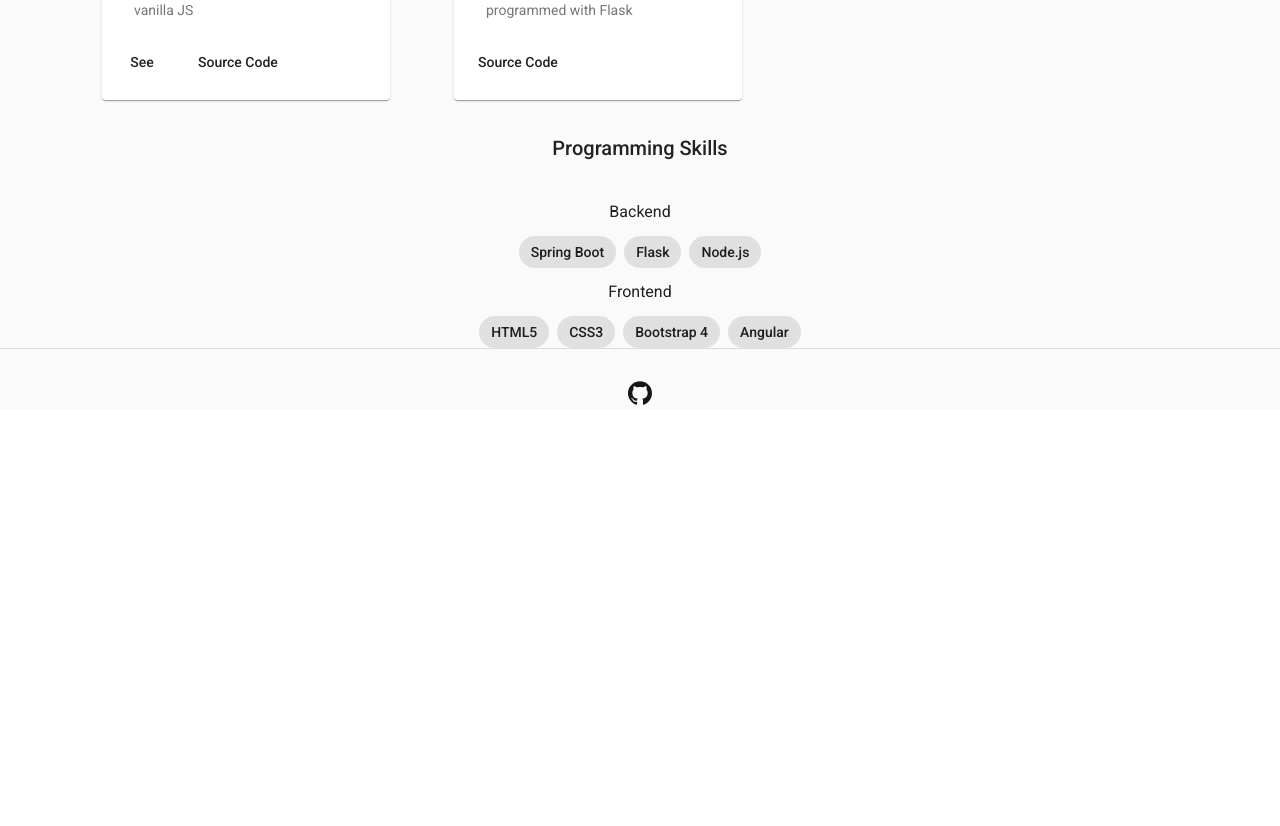
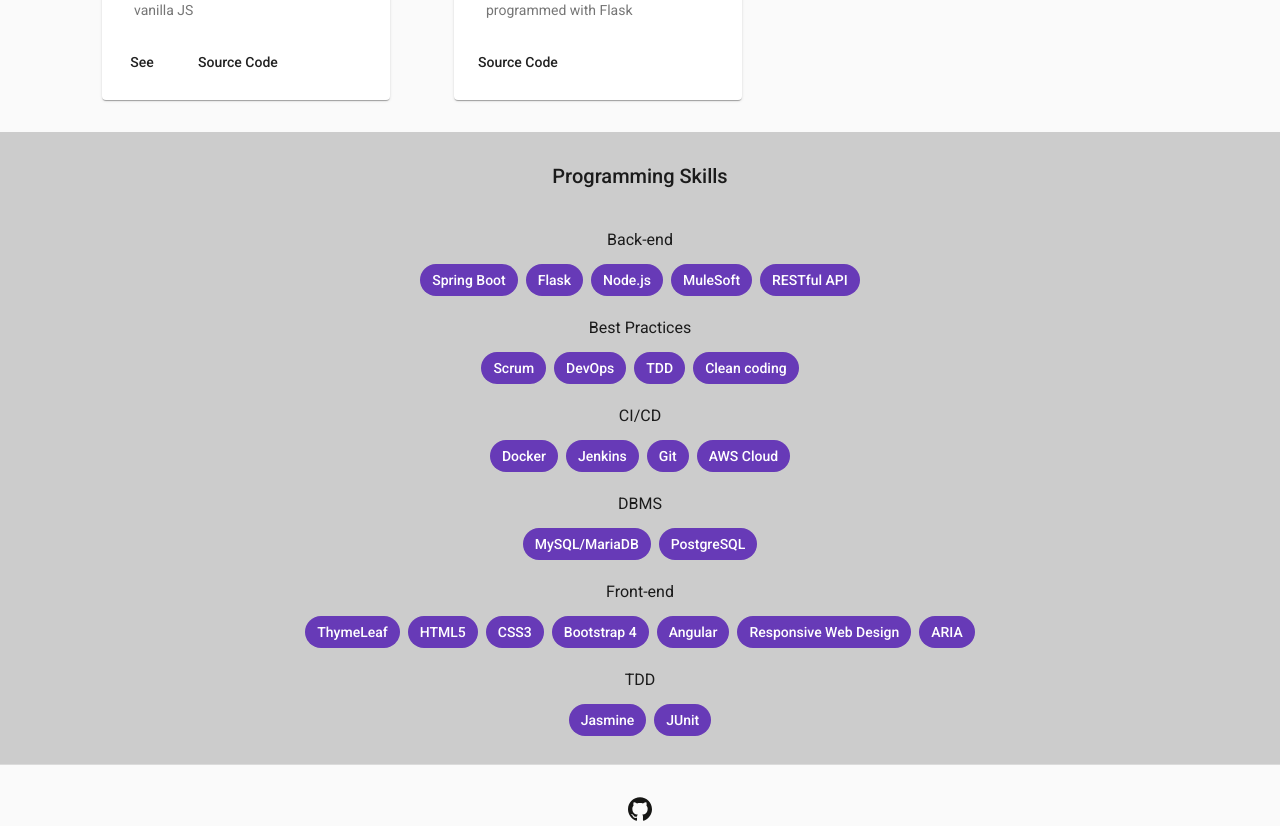
Before and after one commit to hugotiburtino/hugotiburtino.dev, an Angular app: page / in a window 1280 px wide. Shown: the part 380-1206 px from the top of the page. Before the commit the page ends 800 px from the top, so only its background shows below. Built offline with nearby package versions, Linux system fonts and the light colour scheme.

Commit message:
Make the display of lists of skill according to category dynamic
Improve UX with some styling and add more info about skills.

```diff
--- a/src/app/lib/skill-category.enum.ts
+++ b/src/app/lib/skill-category.enum.ts
@@ -1,4 +1,8 @@
 export enum SkillCategory {
-    Backend,
-    Frontend
+    Backend = 'Back-end',
+    Frontend = 'Front-end',
+    CICD = 'CI/CD',
+    BestPractices = "Best Practices",
+    TDD = "TDD",
+    DBMS = "DBMS"
 }
--- a/src/app/lib/skill.ts
+++ b/src/app/lib/skill.ts
@@ -6,7 +6,7 @@
     subject: string;
     categories: SkillCategory[];
 
-    constructor(subject: string, categories?: number[]) {
+    constructor(subject: string, categories?: SkillCategory[]) {
         this.subject = subject;
         this.categories = categories;
     }
--- a/src/app/skills-panel/skills-panel.component.css
+++ b/src/app/skills-panel/skills-panel.component.css
@@ -2,3 +2,8 @@
     text-align: center;
     justify-content: center;
 }
+
+.container-fluid {
+    padding: 2em 0 2em;
+    background-color: #cccccc
+}
--- a/src/app/skills-panel/skills-panel.component.html
+++ b/src/app/skills-panel/skills-panel.component.html
@@ -1,20 +1,11 @@
-<div class="container">
+<div class="container-fluid">
     <h2>Programming Skills</h2>
-    <mat-list role="list">
+    <mat-list role="list" *ngFor="let item of skillsMap | keyvalue">
         <div class="row d-flex justify-content-center">
             <mat-list-item class="d-flex justify-content-center"
-            role="listitem">Backend</mat-list-item>
-            <mat-chip-list>
-                <mat-chip *ngFor="let skill of backEndSkills">
-                    {{skill.subject}}
-                </mat-chip>
-            </mat-chip-list>
-        </div>
-        <div class="row d-flex justify-content-center">
-            <mat-list-item class="d-flex justify-content-center"
-            role="listitem">Frontend</mat-list-item>
-            <mat-chip-list>
-                <mat-chip *ngFor="let skill of frontEndSkills">
+            role="listitem">{{item.key}}</mat-list-item>
+            <mat-chip-list >
+                <mat-chip color="primary" selected *ngFor="let skill of item.value">
                     {{skill.subject}}
                 </mat-chip>
             </mat-chip-list>
--- a/src/app/skills-panel/skills-panel.component.ts
+++ b/src/app/skills-panel/skills-panel.component.ts
@@ -12,8 +12,11 @@
 
   skills: Skill[];
   category = SkillCategory;
-  backEndSkills: Skill[];
-  frontEndSkills: Skill[];
+  /** Map of skills
+   * Key: Skill category
+   * Value: Array of skills
+   */
+  skillsMap = new Map();
 
   constructor(private service: AboutmeService) { }
 
@@ -23,14 +26,16 @@
       this.categorize();
     });
   }
-
+  // TODO: DOCSTRING
+  /**
+   * Method that fills up the Map of skills
+   */
   categorize() {
-    this.backEndSkills = this.skills.filter(sk =>
-      sk.categories && sk.categories.includes(this.category.Backend)
-      );
-    this.frontEndSkills = this.skills.filter(sk =>
-      sk.categories && sk.categories.includes(this.category.Frontend)
-      );
+    for (const item of Object.keys(this.category)) {
+      this.skillsMap.set(this.category[item], this.skills.filter(sk =>
+           sk.categories && sk.categories.includes(this.category[item])));
+    }
   }
 
+
 }
--- a/src/assets/aboutme.json
+++ b/src/assets/aboutme.json
@@ -5,59 +5,117 @@
     "status": "Embracing DevOps",
     "skills": [
         {
-            "subject": "Java"
+            "subject": "Java",
+            "categories": ["Programming Language"]
         },
         {
-            "subject": "Python 3"
+            "subject": "Spring Boot",
+            "categories": ["Back-end"]
         },
         {
-            "subject": "JavaScript"
+            "subject": "ThymeLeaf",
+            "categories": ["Front-end"]
+        },
+        {
+            "subject": "Python 3",
+            "categories": ["Programming Language"]
+        },
+        {
+            "subject": "Flask",
+            "categories": ["Back-end"]
+        },
+        {
+            "subject": "JavaScript",
+            "categories": ["Programming Language"]
         },
         {
             "subject": "HTML5",
-            "categories": [1]
+            "categories": ["Front-end"]
         },
         {
             "subject": "CSS3",
-            "categories": [1]
+            "categories": ["Front-end"]
+        },
+        {
+            "subject": "Bootstrap 4",
+            "categories": ["Front-end"]
+        },
+        {
+            "subject": "Node.js",
+            "categories": ["Back-end"]
+        },
+        {
+            "subject": "Angular",
+            "categories": ["Front-end"]
         },
         {
             "subject": "Linux"
         },
         {
-            "subject": "Spring Boot",
-            "categories": [0]
+            "subject": "MuleSoft",
+            "categories": ["Back-end"]
         },
         {
-            "subject": "Flask",
-            "categories": [0]
+            "subject": "RESTful API",
+            "categories": ["Back-end"]
         },
         {
-            "subject": "MuleSoft"
+            "subject": "Docker",
+            "categories": ["CI/CD"]
         },
         {
-            "subject": "Docker"
+            "subject": "Jenkins",
+            "categories": ["CI/CD"]
         },
         {
-            "subject": "Jenkins"
+            "subject": "Git",
+            "categories": ["CI/CD"]
         },
         {
-            "subject": "RESTful API"
+            "subject": "AWS Cloud",
+            "categories": ["CI/CD"]
         },
         {
-            "subject": "Git"
+            "subject": "Responsive Web Design",
+            "categories": ["Front-end"]
         },
         {
-            "subject": "Bootstrap 4",
-            "categories": [1]
+            "subject": "ARIA",
+            "categories": ["Front-end"]
         },
         {
-            "subject": "Node.js",
-            "categories": [0]
+            "subject": "MySQL/MariaDB",
+            "categories": ["DBMS"]
         },
         {
-            "subject": "Angular",
-            "categories": [1]
+            "subject": "PostgreSQL",
+            "categories": ["DBMS"]
+        },
+        {
+            "subject": "TypeScript"
+        },
+        {
+            "subject": "Jasmine",
+            "categories": ["TDD"]
+        },
+        {
+            "subject": "JUnit",
+            "categories": ["TDD"]
+        },
+        {
+            "subject": "Scrum",
+            "categories": ["Best Practices"]
+        },
+        {
+            "subject": "DevOps",
+            "categories": ["Best Practices"]
+        },
+        {
+            "subject": "TDD",
+            "categories": ["Best Practices"]
+        },        {
+            "subject": "Clean coding",
+            "categories": ["Best Practices"]
         }
     ]
 }
```
